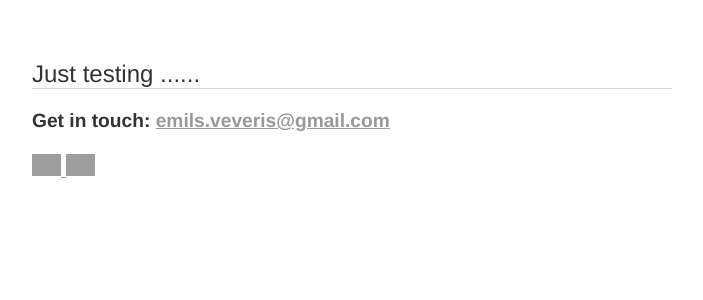
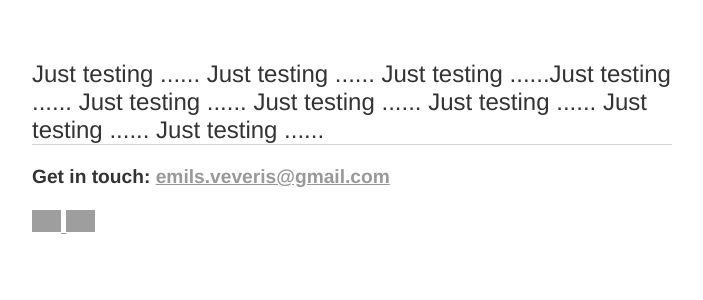
Before and after one commit to emilsw/ew, a Jekyll site: the page built from optimize/other/index.html, in a window 1280 px wide. Shown: the top 300 px of the page, without its empty margins (288-991 px from the left). Built offline with Jekyll 4.4.1, drawn with Linux system fonts in a browser that asks for light colours; grey boxes are pictures that could not be loaded.

Commit message:
Update index.html

```diff
--- a/optimize/other/index.html
+++ b/optimize/other/index.html
@@ -5,3 +5,11 @@ date: 2015-10-17
 ---
 
 Just testing ......
+Just testing ......
+Just testing ......Just testing ......
+Just testing ......
+Just testing ......
+Just testing ......
+
+Just testing ......
+Just testing ......
```
